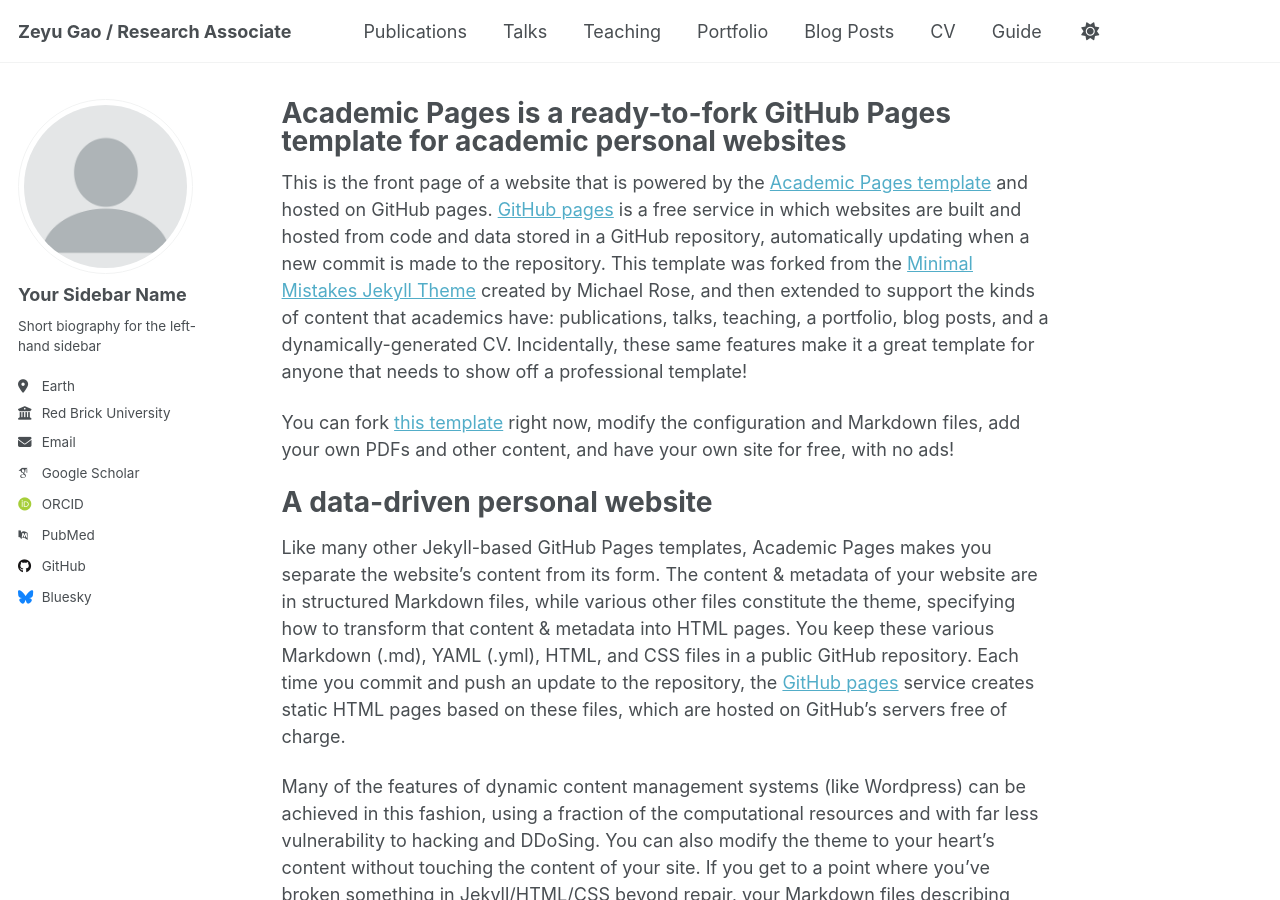
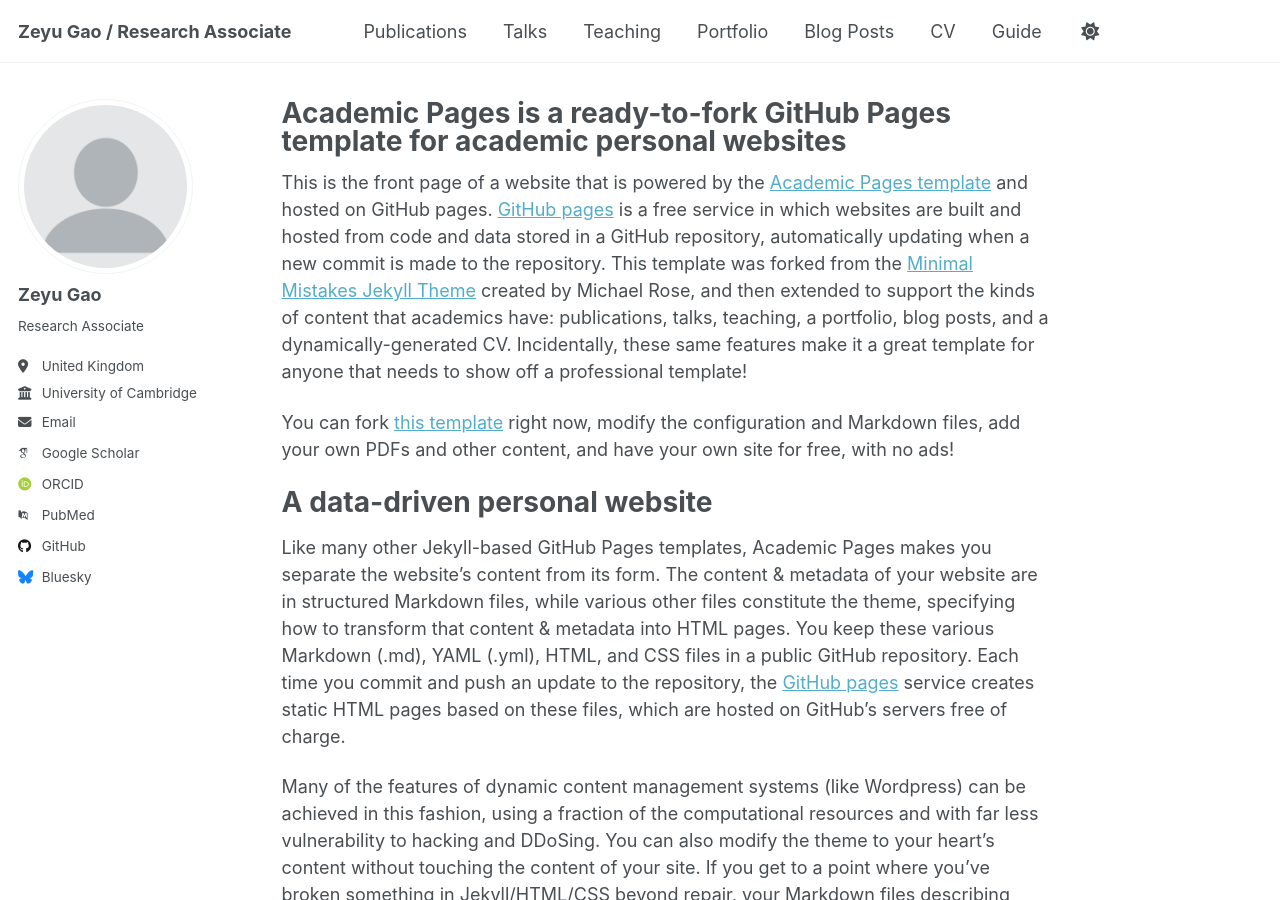
Before and after one commit to ZeyuGaoAi/ZeyuGaoAi.github.io, a Jekyll site: the page built from _pages/about.md, in a window 1280 px wide and 900 px high. Built offline with Jekyll 4.4.1, drawn with Linux system fonts in a browser that asks for light colours; some web fonts are replaced; a script that is not in the unit is left out.

Commit message:
Update _config.yml

```diff
--- a/_config.yml
+++ b/_config.yml
@@ -23,13 +23,13 @@ repository               : "academicpages/academicpages.github.io"
 author:
   # Biographic information
   avatar           : "profile.png"
-  name             : "Your Sidebar Name"
+  name             : "Zeyu Gao"
   pronouns         : # example: "she/her"
-  bio              : "Short biography for the left-hand sidebar"
-  location         : "Earth"
-  employer         : "Red Brick University"
+  bio              : "Research Associate"
+  location         : "United Kingdom"
+  employer         : "University of Cambridge"
   uri              : # URL
-  email            : "none@example.org"
+  email            : "zg323@cam.ac.uk"
 
   # Academic websites
   academia         : # URL
```
